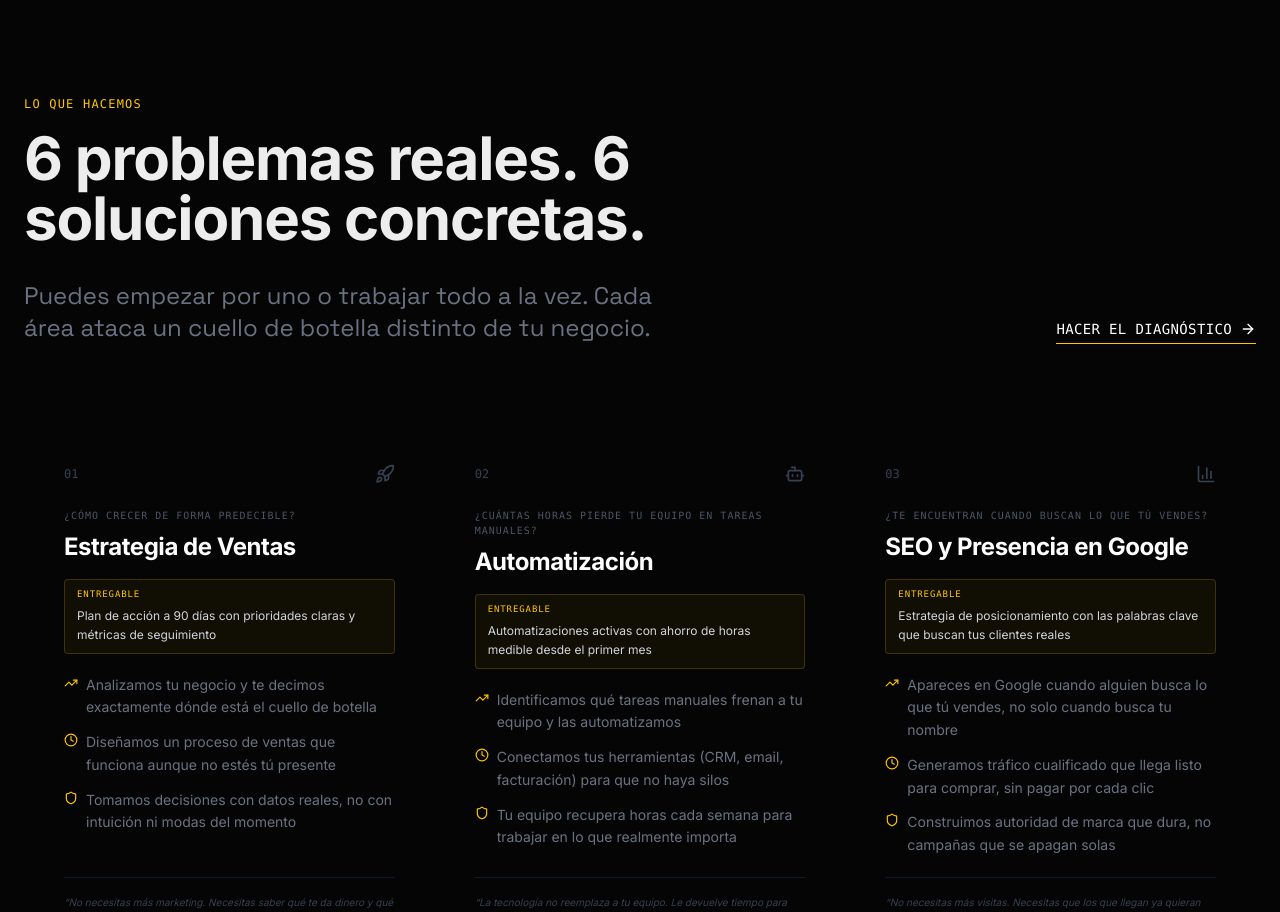
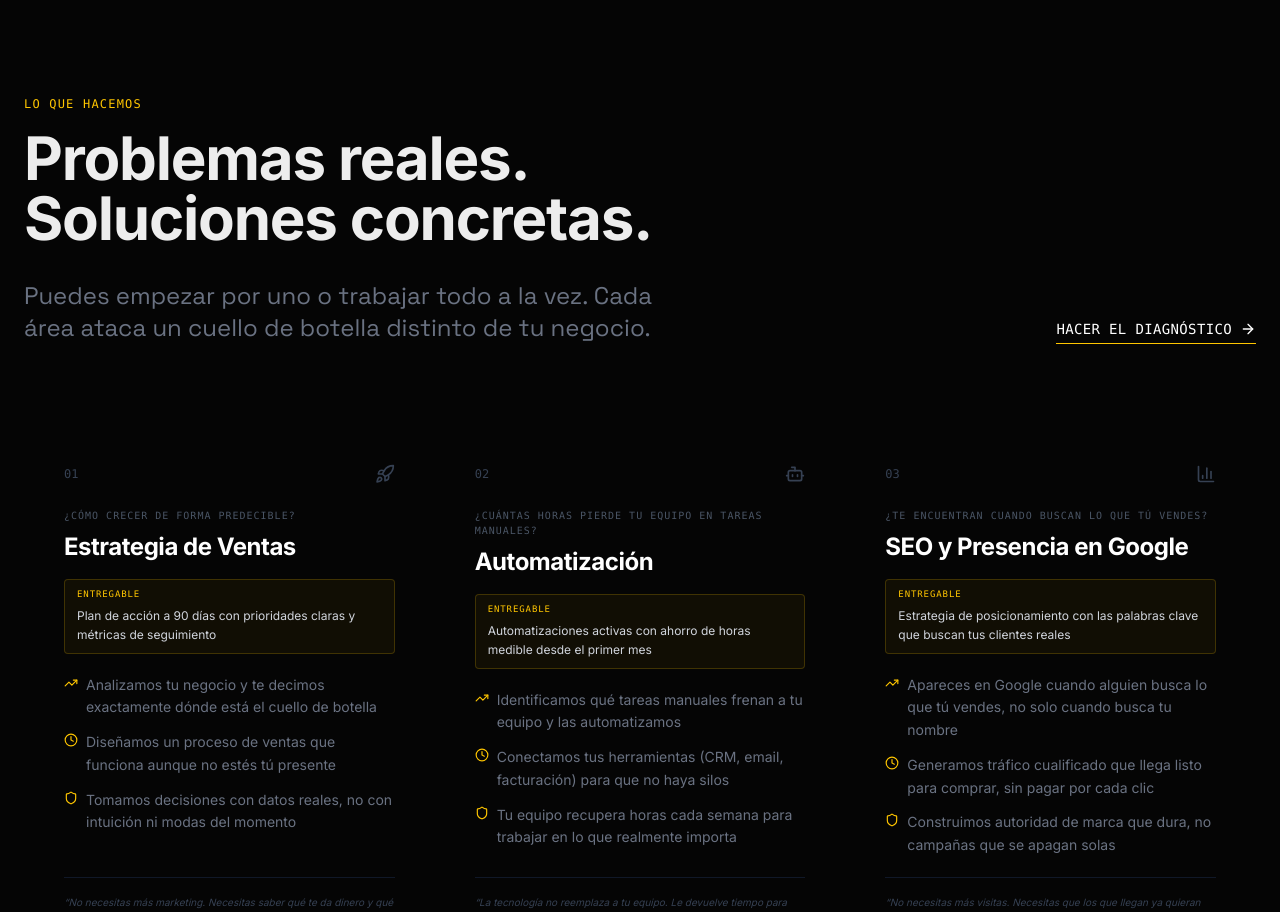
Before and after one commit to PabloVisualGrowth/final-website-visualandgrowth, a Next.js app: page / in a window 1280 px wide. Shown: the part 1980-2892 px from the top of the page. Built offline with nearby package versions, Linux system fonts and the light colour scheme.

Commit message:
fix: simplify services section headline — remove numeric prefix

```diff
--- a/src/app/page.tsx
+++ b/src/app/page.tsx
@@ -165,7 +165,7 @@ export default function Home() {
                 <span className="text-accent font-mono text-xs mb-4 block uppercase tracking-widest">Lo que hacemos</span>
                 <div className="pb-2 overflow-hidden">
                   <TextAnimate animation="blurInUp" by="word" as="h2" className="text-4xl md:text-6xl font-display font-bold mb-6">
-                    6 problemas reales. 6 soluciones concretas.
+                    Problemas reales. Soluciones concretas.
                   </TextAnimate>
                 </div>
                 <TextAnimate animation="fadeIn" by="line" delay={0.3} className="text-gray-500 text-xl md:text-2xl font-display">
```
